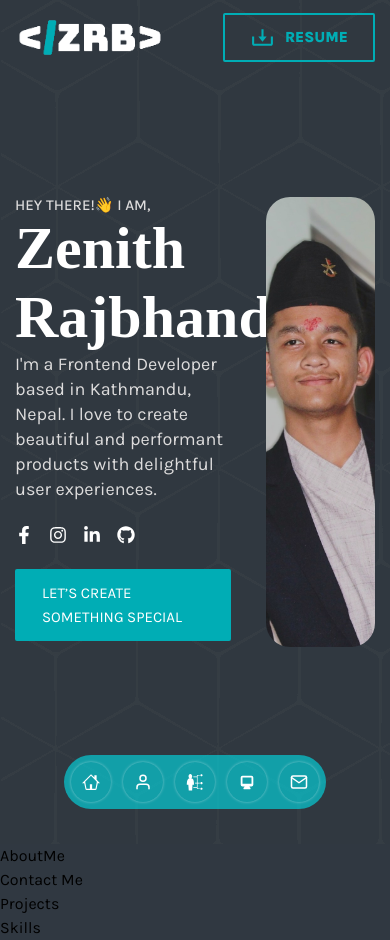
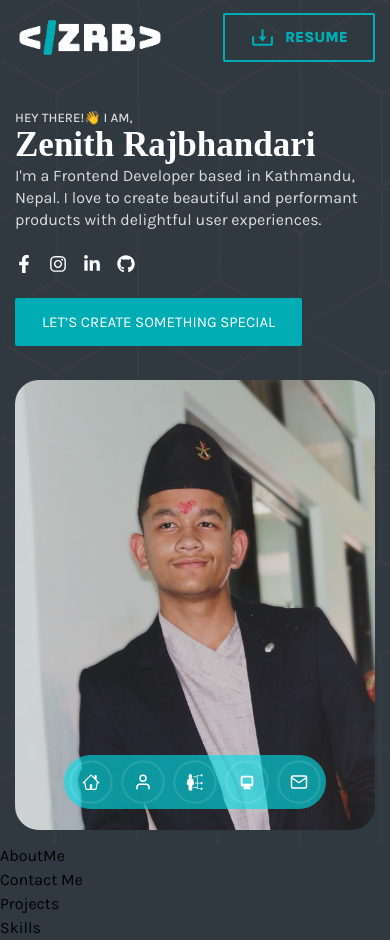
Before and after one commit to void-zenith/portfolio, a React (Create React App) app: page / in a window 390 px wide. Built offline with nearby package versions, Linux system fonts and the light colour scheme; a web font is replaced by a local one.

Commit message:
responsive

```diff
--- a/src/Views/components/Navbar-items.jsx
+++ b/src/Views/components/Navbar-items.jsx
@@ -4,11 +4,11 @@ import { navbaritems } from "./NavbarItems";
 const NavbarItems = () => {
   return (
     <div className="navbaritems-container">
-      <ul>
+      <ul className="flex justify-center items-center">
         {navbaritems.map((items) => (
           <li>
             <a href={`#${items.link}`}>
-              <div className="bottom-nav-img">{items.img}</div>
+              <div className="bottom-nav-img flex justify-center items-center rounded-full">{items.img}</div>
               <span>{items.Label}</span>
             </a>
           </li>
--- a/src/Views/container/HeroSection.jsx
+++ b/src/Views/container/HeroSection.jsx
@@ -10,8 +10,8 @@ const HeroSection = () => {
       className="herosection"
       id="herosection"
     >
-      <div className="zrb-container flex justify-between items-center ">
-        <div className="hero-textcontainer">
+      <div className="zrb-container flex md:justify-between items-center flex-wrap ">
+        <div className="hero-textcontainer md:basis-1/2  pt-24 md:pt-8 ">
           <p className="greeting-text">Hey There!👋 I am,</p>
           <h3>Zenith Rajbhandari</h3>
           <p className="hero-content">
@@ -23,7 +23,7 @@ const HeroSection = () => {
             <span>LET’S CREATE SOMETHING SPECIAL</span>
           </a>
         </div>
-        <div className="image-container">
+        <div className="image-container md:basis-1/2">
           <img src={zenith1} alt="" />
         </div>
       </div>
--- a/src/Views/container/MainContainer.jsx
+++ b/src/Views/container/MainContainer.jsx
@@ -5,7 +5,6 @@ import ContactMe from "./ContactMe";
 import HeroSection from "./HeroSection";
 import Projects from "./Projects";
 import Skills from "./Skills";
-
 const MainContainer = () => {
     return (<main>
         <HeroSection />
--- a/src/index.css
+++ b/src/index.css
@@ -37,6 +37,7 @@ h6 {
 .zrb-container {
   max-width: 1200px;
   margin: 0 auto;
+  box-sizing: content-box;
   padding-left: 40px;
   padding-right: 40px;
 }
@@ -259,9 +260,6 @@ h6 {
   transform: translateX(-50%);
 }
 .navbaritems-container ul {
-  display: flex;
-  justify-content: center;
-  align-items: center;
   border-radius: 80px;
   padding: 7px;
   background-color: rgba(0, 223, 233, 0.62);
@@ -280,11 +278,7 @@ h6 {
   box-shadow: 0 0 3px rgba(255, 255, 255, 0.432);
   height: 40px;
   width: 40px;
-  display: flex;
-  align-items: center;
   transition: all 0.3s ease;
-  justify-content: center;
-  border-radius: 100px;
 }
 .navbaritems-container ul li a .bottom-nav-img svg {
   transition: all 0.3s ease;
@@ -330,9 +324,6 @@ h6 {
   z-index: 1;
   height: inherit;
 }
-.herosection .hero-textcontainer {
-  width: 60%;
-}
 .herosection .hero-textcontainer .greeting-text {
   font-size: 15px;
   color: #dddcdc;
@@ -340,17 +331,33 @@ h6 {
   line-height: normal;
   text-transform: uppercase;
 }
+@media only screen and (max-width: 640px) {
+  .herosection .hero-textcontainer .greeting-text {
+    font-size: 13px;
+  }
+}
 .herosection .hero-textcontainer h3 {
   font-size: 60px;
   color: #fff;
   font-weight: 600;
   line-height: normal;
 }
+@media only screen and (max-width: 640px) {
+  .herosection .hero-textcontainer h3 {
+    font-size: 35px;
+  }
+}
 .herosection .hero-textcontainer p {
   font-size: 18px;
   color: #dddcdc;
   font-weight: 400;
   line-height: 25px;
+}
+@media only screen and (max-width: 640px) {
+  .herosection .hero-textcontainer p {
+    font-size: 16px;
+    line-height: 22px;
+  }
 }
 .herosection .hero-textcontainer > .create-btn {
   margin-top: 25px;
@@ -379,14 +386,26 @@ h6 {
   color: #00ADB5;
 }
 .herosection .image-container {
-  width: 40%;
   height: 450px;
   padding-left: 35px;
 }
+@media only screen and (max-width: 768px) {
+  .herosection .image-container {
+    width: 100%;
+    padding-left: 0;
+  }
+}
 .herosection .image-container img {
-  width: 100%;
+  margin-left: auto;
+  width: 80%;
   border-radius: 24px;
   height: 100%;
   -o-object-fit: cover;
      object-fit: cover;
+}
+@media only screen and (max-width: 768px) {
+  .herosection .image-container img {
+    width: 100%;
+    margin-left: 0;
+  }
 }/*# sourceMappingURL=index.css.map */
--- a/src/styles/base/_global.scss
+++ b/src/styles/base/_global.scss
@@ -33,16 +33,17 @@ h6 {
 .zrb-container {
   max-width: 1200px;
   margin: 0 auto;
+  box-sizing: content-box;
   padding-left: 40px;
   padding-right: 40px;
 
-  @include media("screen", "phone") {
+  @include media("screen", "sm") {
     & {
       padding-left: 30px;
       padding-right: 30px;
     }
   }
-  @include media("screen", "small-phone") {
+  @include media("screen", "vsm") {
     & {
       padding-left: 15px;
       padding-right: 15px;
--- a/src/styles/base/_responsive.scss
+++ b/src/styles/base/_responsive.scss
@@ -1,20 +1,20 @@
-$screen-phone: 640px;
-$screen-tab: 959px;
-$screen-mid-desktop: 1280px;
-$screen-sm-phone: 480px;
-$screen-mid: 810px;
-$ipad: 1080px;
+$sm: 640px;
+$md: 768px;
+$lg:1024px;
+$xl: 1280px;
+$vsm: 480px;
+$doublexl :1536px;
 
 @function translate-media-conditions($con) {
   $condMap: (
     "screen": "only screen",
     "print": "only print",
-    "phone": "(max-width: #{$screen-phone})",
-    "tab": "(max-width: #{$screen-tab})",
-    "mid-desktop": "(max-width:#{$screen-mid-desktop})",
-    "small-phone": "(max-width:#{$screen-sm-phone})",
-    "mid-screen": "(max-width:#{$screen-mid})",
-    "ipad": "(max-width: #{$ipad})",
+    "sm": "(max-width: #{$sm})",
+    "md": "(max-width: #{$md})",
+    "xl": "(max-width:#{$xl})",
+    "lg": "(max-width:#{$lg})",
+    "vsm": "(max-width:#{$vsm})",
+    "doublexl": "(max-width: #{$doublexl})",
   );
   @return map-get($condMap, $con);
 }
--- a/src/styles/layout/_header.scss
+++ b/src/styles/layout/_header.scss
@@ -41,9 +41,6 @@
   z-index: 9;
   transform: translateX(-50%);
   ul {
-    display: flex;
-    justify-content: center;
-    align-items: center;
     border-radius: 80px;
     padding: 7px;
     background-color: rgb(0 223 233 / 62%);
@@ -63,11 +60,7 @@
           box-shadow: 0 0 3px rgba(255, 255, 255, 0.432);
           height: 40px;
           width: 40px;
-          display: flex;
-          align-items: center;
           transition: all 0.3s ease;
-          justify-content: center;
-          border-radius: 100px;
           svg {
             transition: all 0.3s ease;
             height: 45%;
--- a/src/styles/pages/_herosection.scss
+++ b/src/styles/pages/_herosection.scss
@@ -16,16 +16,31 @@
     height: inherit;
   }
   .hero-textcontainer {
-    width: 60%;
     .greeting-text {
       @include typography(15px, #dddcdc, 500, normal);
       text-transform: uppercase;
+      @include media("screen", "sm") {
+        & {
+          font-size: 13px;
+        }
+      }
     }
     h3 {
       @include typography(60px, #fff, 600, normal);
+      @include media("screen", "sm") {
+        & {
+          font-size: 35px;
+        }
+      }
     }
     p {
       @include typography(18px, #dddcdc, 400, 25px);
+      @include media("screen", "sm") {
+        & {
+          font-size: 16px;
+          line-height: 22px;
+        }
+      }
     }
     > .create-btn {
       margin-top: 25px;
@@ -45,8 +60,8 @@
         font-family: "Font Awesome 5 Free";
       }
       &:hover {
-        &::after{
-        opacity: 1;
+        &::after {
+          opacity: 1;
           left: 50%;
           transform: translateX(-50%);
         }
@@ -57,11 +72,23 @@
     }
   }
   .image-container {
-    width: 40%;
     height: 450px;
     padding-left: 35px;
+    @include media("screen", "md") {
+      & {
+        width: 100%;
+        padding-left: 0;
+      }
+    }
     img {
-      width: 100%;
+      margin-left: auto;
+      width: 80%;
+      @include media("screen", "md") {
+        & {
+          width: 100%;
+          margin-left: 0;
+        }
+      }
       border-radius: 24px;
       height: 100%;
       object-fit: cover;
```
Also changed, not shown: 1 other file (tests, documents, lock files or other folders).
